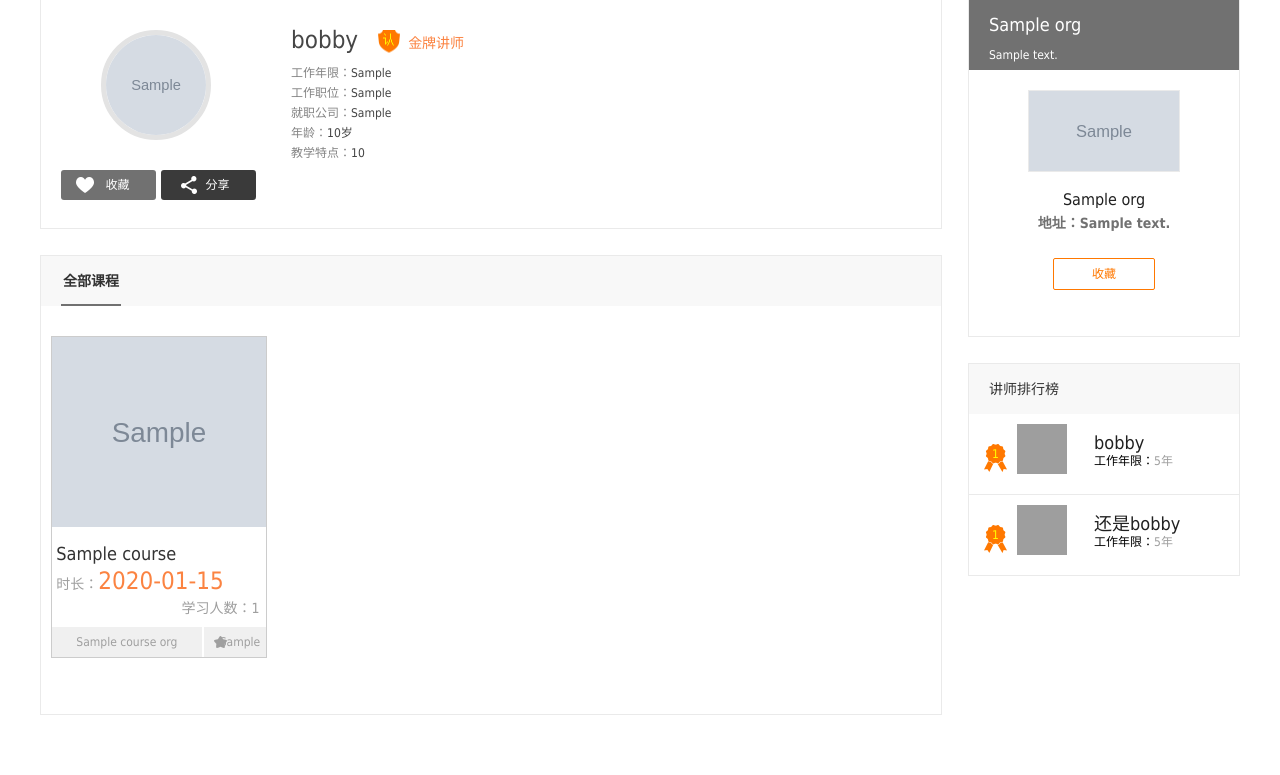
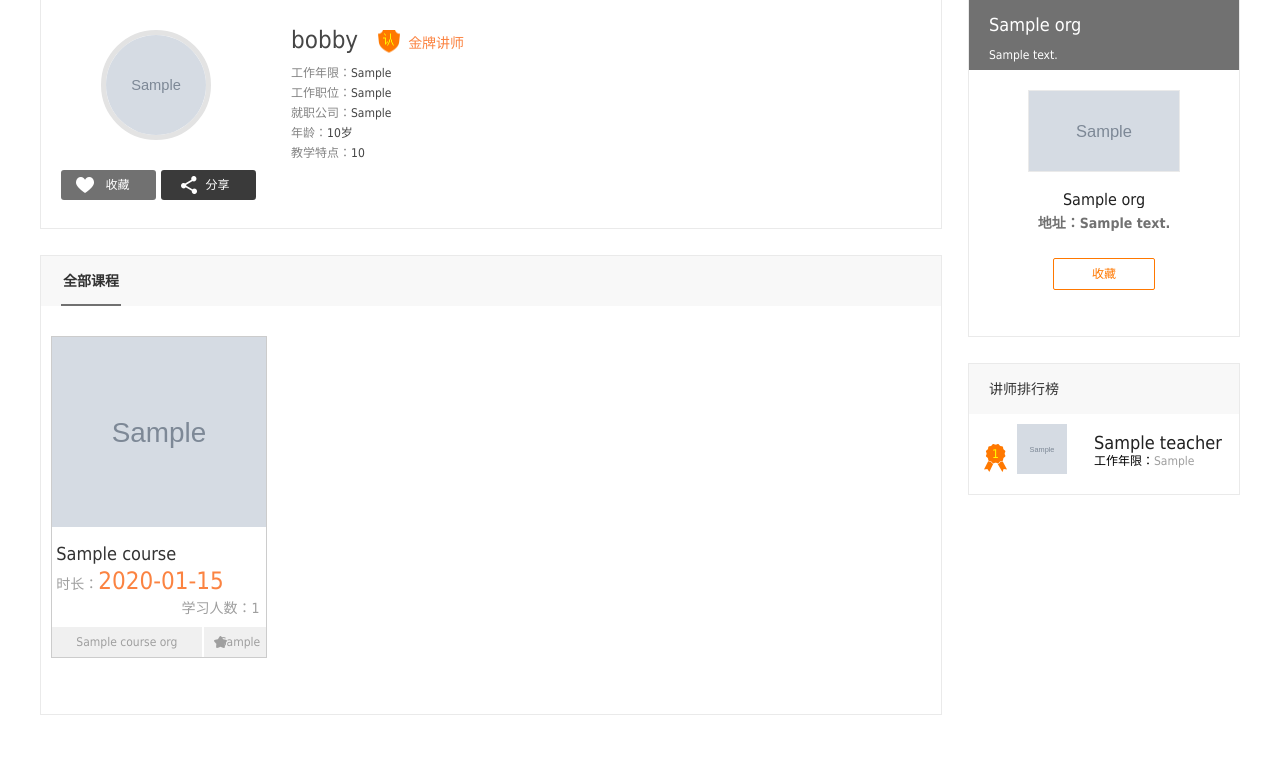
Before and after one commit to kevin-bai/mxonline-edu, a Django app: template templates/teacher-detail.html in a window 1280 px wide. Shown: the part 243-1018 px from the top of the page. Run offline with Django 3.2, Linux system fonts and the light colour scheme; the template is opened without the code that fills it: most values are stand-ins (such as "Sample title", 1, 10 or a date in 2020); grey boxes marked "Sample" are stand-in pictures; parts of the project's set-up code (start-up, migrations or seed data) failed here and were passed over; grey boxes are pictures that could not be loaded.

Commit message:
讲师列表

```diff
--- a/templates/common/base.html
+++ b/templates/common/base.html
@@ -86,7 +86,7 @@
                                     </a>
                                 </li>
                                 <li>
-                                    <a href="teachers-list.html">授课教师</a>
+                                    <a href="{% url 'org:teacher_list' %}">授课教师</a>
                                 </li>
                                 <li><a href="{% url 'org:org_list' %}">授课机构</a></li>
                             </ul>
--- a/templates/teacher-detail.html
+++ b/templates/teacher-detail.html
@@ -102,40 +102,23 @@
                     <div class="butler_list_box">
                         <div class="right layout">
                             <div class="head">讲师排行榜</div>
-
-                            <dl class="des">
+                            {% for teacher in hot_teachers %}
+                                <dl class="des">
                                 <span class="num fl">1</span>
-                                <a href="/org/teacher/detail/1/">
+                                <a href="{% url 'org:teacher_detail' teacher.id %}">
                                     <dt>
                                         <img width="50" height="50" class="scrollLoading"
-                                             src="/static/media/teacher/2016/11/aobama_CXWwMef.png"/>
+                                             src="{{ MEDIA_URL }}{{ teacher.image }}"/>
                                     </dt>
                                 </a>
                                 <dd>
-                                    <a href="/org/teacher/detail/1/">
-                                        <h1 title="bobby">bobby</h1>
+                                    <a href="{% url 'org:teacher_detail' teacher.id %}">
+                                        <h1 title="bobby">{{ teacher.name }}</h1>
                                     </a>
-                                    <p>工作年限：<span>5年</span></p>
+                                    <p>工作年限：<span>{{ teacher.work_years }}</span></p>
                                 </dd>
                             </dl>
-
-                            <dl class="des">
-                                <span class="num fl">1</span>
-                                <a href="/org/teacher/detail/2/">
-                                    <dt>
-                                        <img width="50" height="50" class="scrollLoading"
-                                             src="/static/media/teacher/2016/11/aobama.png"/>
-                                    </dt>
-                                </a>
-                                <dd>
-                                    <a href="/org/teacher/detail/2/">
-                                        <h1 title="还是bobby">还是bobby</h1>
-                                    </a>
-                                    <p>工作年限：<span>5年</span></p>
-                                </dd>
-                            </dl>
-
-
+                            {% endfor %}
                         </div>
                     </div>
                 </div>
```
Also changed, not shown: apps/organization/views.py (+7 -4 lines), templates/teachers-list.html (+7 -22 lines).
